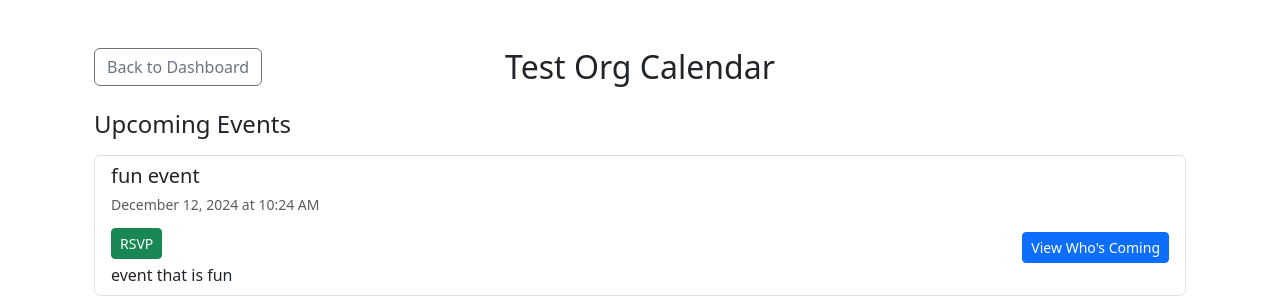
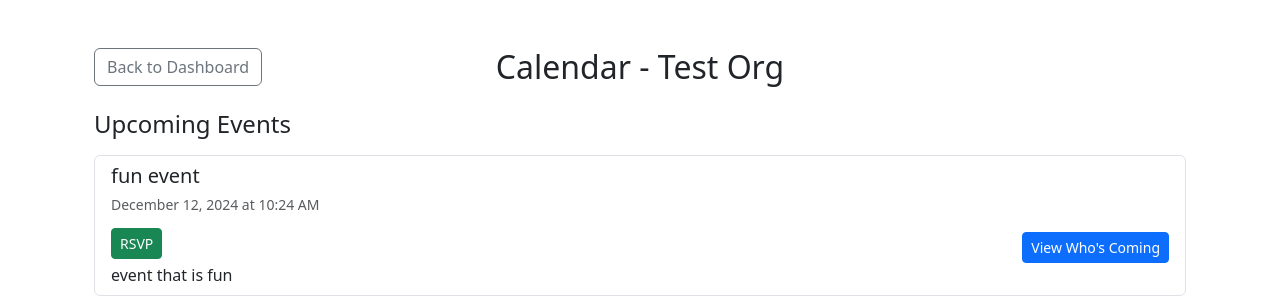
Before and after one commit to alexanderhalpern/CS3240Project, a Django app: a page that uses users/templates/cio/calendar.html in a window 1280 px wide. Shown: the part 56-356 px from the top of the page. Run offline with Django 4.2, Linux system fonts and the light colour scheme; a user stored in the database is signed in; data comes from the database, SQL or seed files in the repository; some libraries are stand-ins or nearby versions.

Commit message:
reformatting calendar again

```diff
--- a/users/templates/cio/calendar.html
+++ b/users/templates/cio/calendar.html
@@ -10,7 +10,7 @@
             <a href="{% url 'users:cio-dashboard' slug=cio.slug %}" class="btn btn-outline-secondary position-absolute start-0">
                 Back to Dashboard
             </a>
-            <h2 class="mb-0 text-center">{{ cio.name }} Calendar</h2>
+            <h2 class="mb-0 text-center">Calendar - {{ cio.name }}</h2>
             {% if request.user.is_authenticated and request.user in cio.admins.all %}
                 <a href="{% url 'users:create_event' slug=cio.slug %}" class="btn btn-primary position-absolute end-0">
                     Create Event
```
